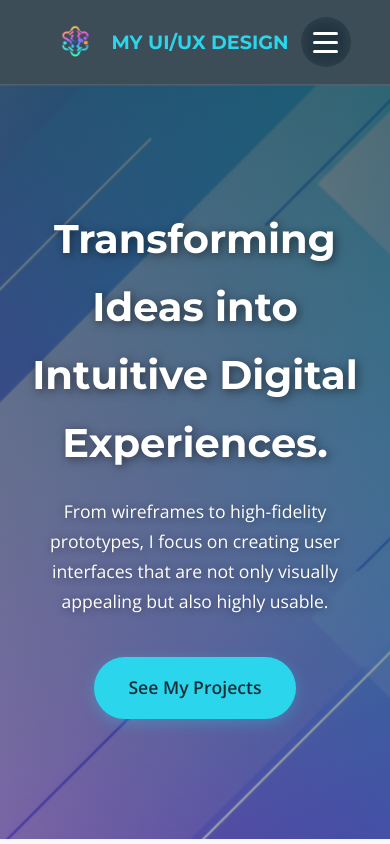
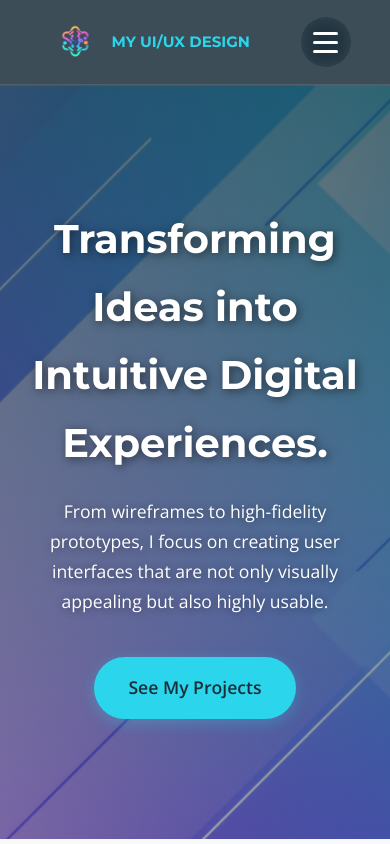
Before and after one commit to DwipaAditya-01/PortofolioUX, a plain HTML site: page index.html in a window 390 px wide. Shown: the top 844 px of the page. Drawn offline with nearby package versions, Linux system fonts and the light colour scheme.

Commit message:
css update

```diff
--- a/css/porto.css
+++ b/css/porto.css
@@ -507,6 +507,10 @@ footer {
         padding: 80px 20px;
     }
 
+    header .logo{
+        font-size: 15px;
+    }
+
     /* Tampilan Menu Mobile (Hamburger) */
     .menu-toggle {
        display: flex;
```
